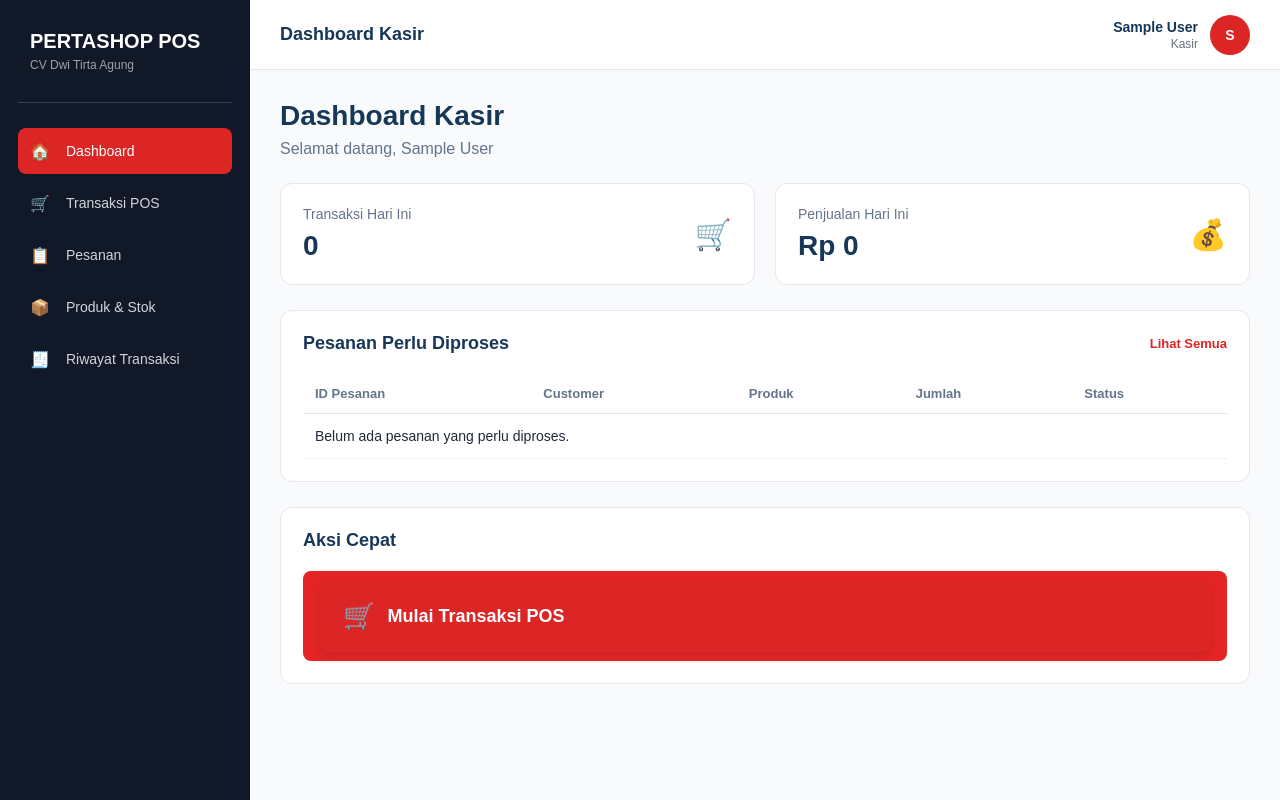
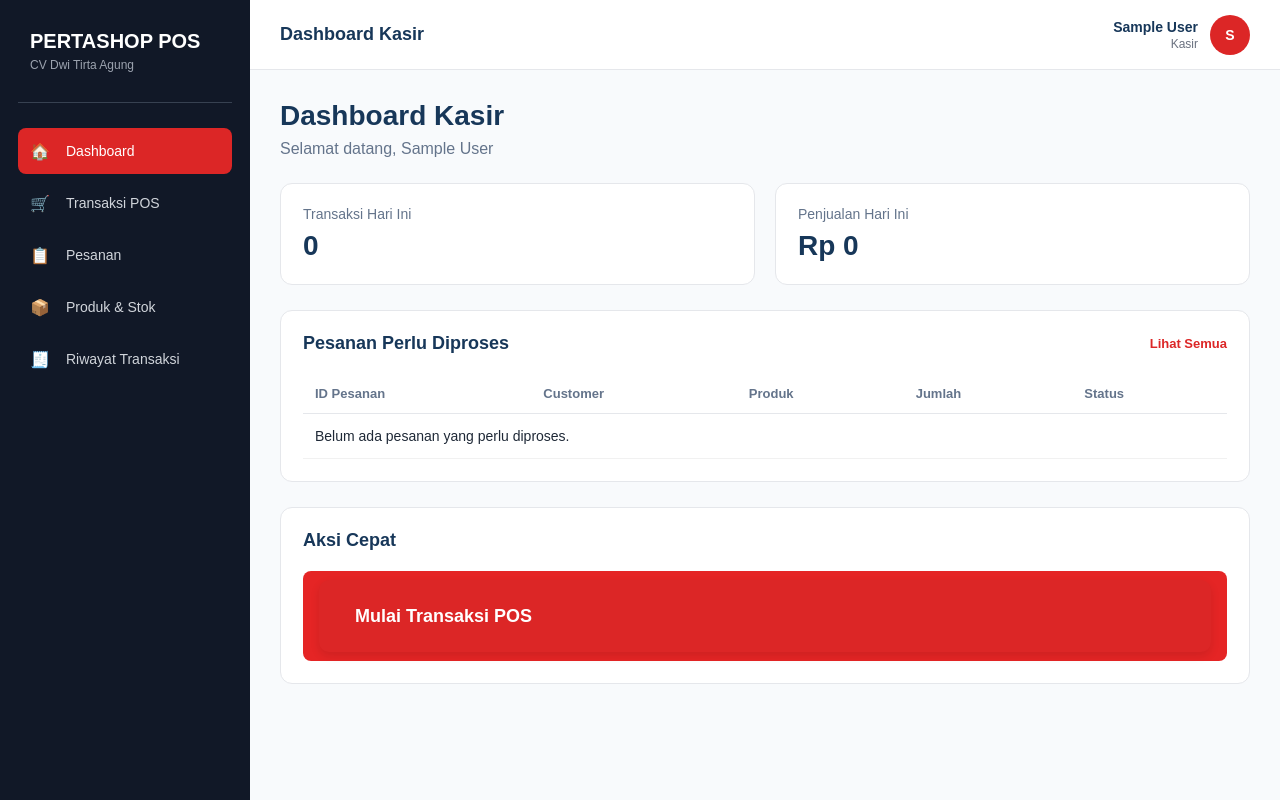
Before and after one commit to ewakoweka567/pertashop_pos, a Laravel app: page /dashboard/kasir in a window 1280 px wide. Run offline with Laravel 12, Linux system fonts and the light colour scheme; a user stored in the database is signed in; tables that the repository leaves empty hold one stand-in row (values such as "Sample post"); style sheets or scripts are compiled from the project's sources; parts of the project's set-up code (start-up, migrations or seed data) failed here and were passed over.

Commit message:
style: rapikan tampilan dan minimalisasi ikon

```diff
--- a/resources/views/dashboard/kasir.blade.php
+++ b/resources/views/dashboard/kasir.blade.php
@@ -36,10 +36,6 @@
 
                 </div>
 
-                <div class="stat-icon">
-                    🛒
-                </div>
-
             </div>
 
         </div>
@@ -62,9 +58,6 @@
 
                 </div>
 
-                <div class="stat-icon">
-                    💰
-                </div>
 
             </div>
 
@@ -182,7 +175,6 @@
         href="{{ route('kasir.pos') }}"
         class="btn-mulai-pos"
     >
-        <span class="btn-pos-icon">🛒</span>
 
         <span class="btn-pos-text">
             Mulai Transaksi POS
--- a/resources/views/kasir/riwayat.blade.php
+++ b/resources/views/kasir/riwayat.blade.php
@@ -63,7 +63,7 @@
                               href="{{ route('kasir.struk', $item->id_penjualan) }}"
                              class="btn-cetak-struk"
                             >
-                                🧾 Cetak Struk
+                             Cetak Struk
                             </a>
 
                         </td>
--- a/resources/views/layouts/admin.blade.php
+++ b/resources/views/layouts/admin.blade.php
@@ -145,7 +145,7 @@
                             @csrf
 
                             <button type="submit" class="logout-button">
-                                <span>🚪</span>
+
                                 <span>Logout</span>
                             </button>
 
--- a/resources/views/layouts/kasir.blade.php
+++ b/resources/views/layouts/kasir.blade.php
@@ -184,7 +184,6 @@
                         @csrf
 
                         <button type="submit" class="logout-button">
-                            <span>🚪</span>
                             <span>Logout</span>
                         </button>
 
```
